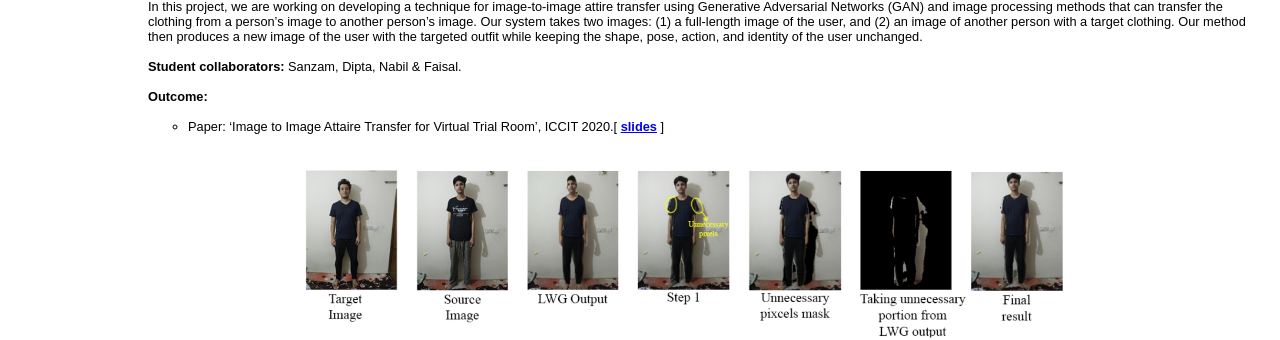
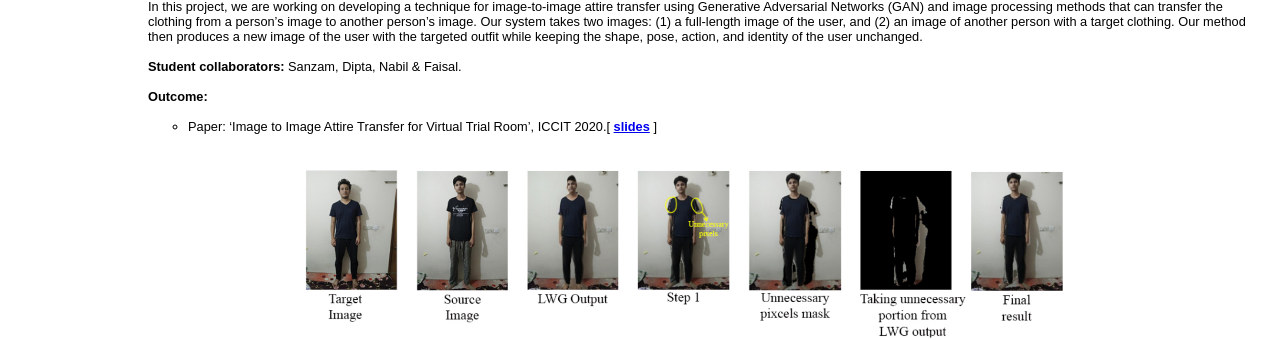
Before and after one commit to imruljubair/imruljubair.github.io, a Jekyll site: the page project/project-page.html, which Jekyll copies as it is, in a window 1280 px wide and 900 px high, scrolled down 1106 px. Shown: the part 141-481 px from the top of the window. Built offline with Jekyll 4.4.1, drawn with Linux system fonts in a browser that asks for light colours.

Commit message:
Update project-page.html

```diff
--- a/project/project-page.html
+++ b/project/project-page.html
@@ -67,7 +67,7 @@ div {
 <br>
 <br>
 <ul>
-<li>Paper: ‘Image to Image Attaire Transfer for Virtual Trial Room’, ICCIT 2020.[ <a href="material/i2i.pdf"; style="font-weight:bold">slides</a> ]
+<li>Paper: ‘Image to Image Attire Transfer for Virtual Trial Room’, ICCIT 2020.[ <a href="material/i2i.pdf"; style="font-weight:bold">slides</a> ]
 </li>
 </ul>
 </ul>
```
